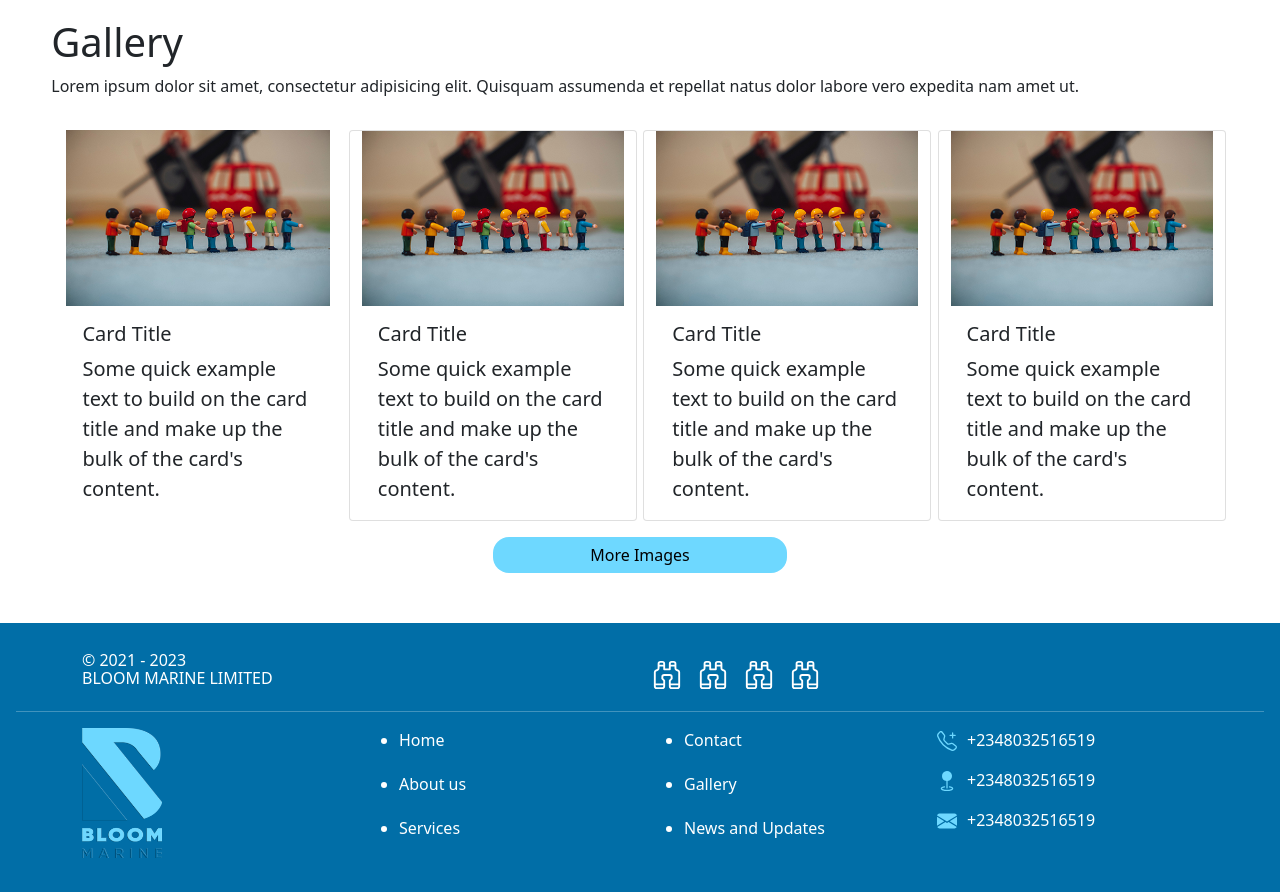
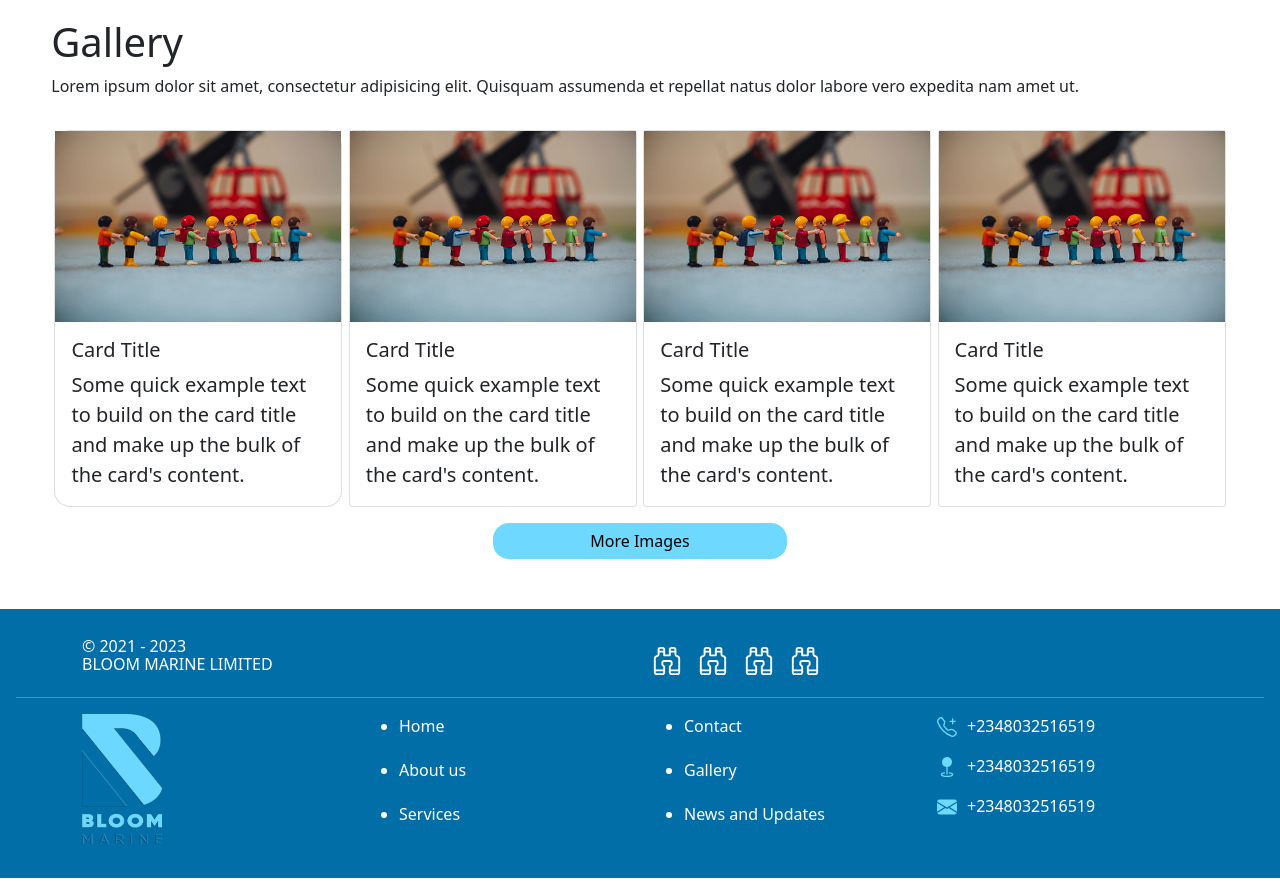
Before and after one commit to joseph-anselm/bloom, a Next.js app: page / in a window 1280 px wide. Shown: the part 1900-2792 px from the top of the page. Built offline with nearby package versions, Linux system fonts and the light colour scheme.

Commit message:
Bloom Marine fix

```diff
--- a/pages/index.js
+++ b/pages/index.js
@@ -126,7 +126,7 @@ export default function Home() {
                 width: "18rem",
                 margin: "1rem .2rem",
                 borderRadius: "1em",
-                border: "none",
+                padding: "0",
               }}
             >
               <Image
@@ -146,7 +146,9 @@ export default function Home() {
               </Card.Body>
             </Card>
 
-            <Card style={{ width: "18rem", margin: "1rem .2rem" }}>
+            <Card
+              style={{ width: "18rem", margin: "1rem .2rem", padding: "0" }}
+            >
               <Image
                 variant="top"
                 alt="Team"
@@ -163,7 +165,9 @@ export default function Home() {
               </Card.Body>
             </Card>
 
-            <Card style={{ width: "18rem", margin: "1rem .2rem" }}>
+            <Card
+              style={{ width: "18rem", margin: "1rem .2rem", padding: "0" }}
+            >
               <Image
                 variant="top"
                 alt="Team"
@@ -180,7 +184,9 @@ export default function Home() {
               </Card.Body>
             </Card>
 
-            <Card style={{ width: "18rem", margin: "1rem .2rem" }}>
+            <Card
+              style={{ width: "18rem", margin: "1rem .2rem", padding: "0" }}
+            >
               <Image
                 variant="top"
                 alt="Team"
```
